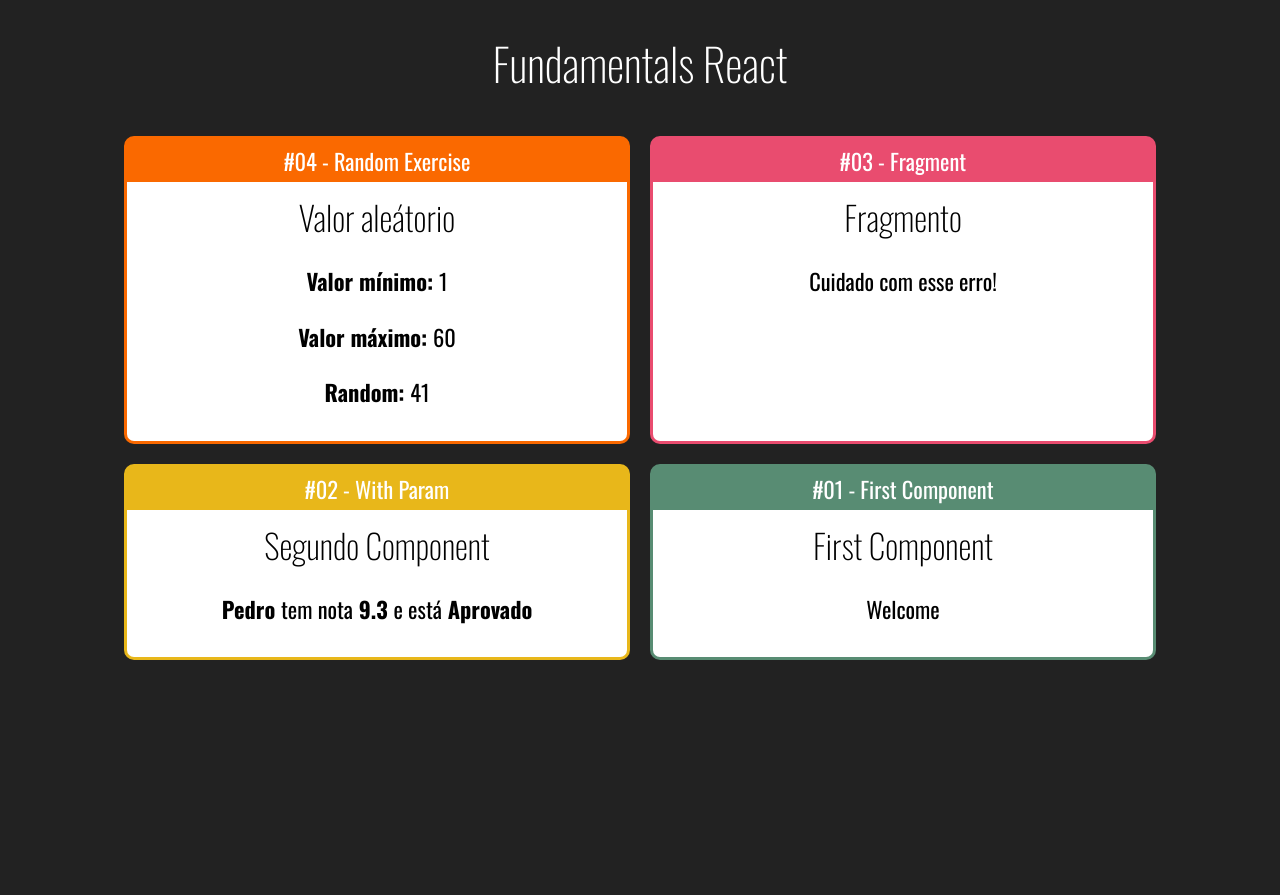
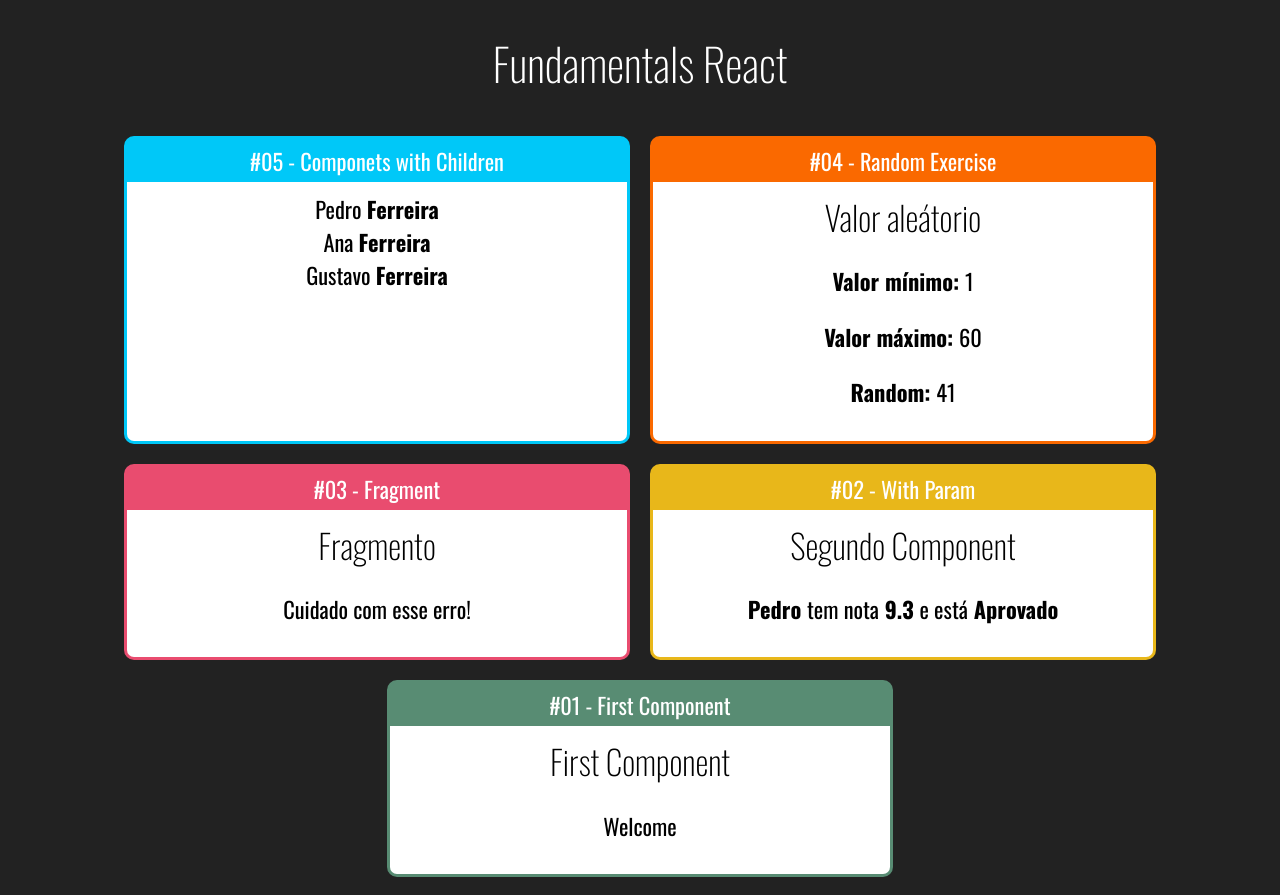
Before and after one commit to gsabreu/react, a React (Create React App) app in the folder udemy-coder/fundamentals-react/: page / in a window 1280 px wide. Before the commit the page ends 800 px from the top, so only its background shows below. Built offline with nearby package versions, Linux system fonts and the light colour scheme.

Commit message:
Addin famly three

```diff
--- a/udemy-coder/fundamentals-react/src/App.jsx
+++ b/udemy-coder/fundamentals-react/src/App.jsx
@@ -6,6 +6,7 @@ import WithParam from "./components/basics/WithParam";
 import Fragment from "./components/basics/Fragment";
 import RandomNumber from "./components/basics/RandomNumber";
 import Card from "./components/layout/Card";
+import Family from "./components/basics/Family";
 
 export default () => {
     return (
@@ -13,6 +14,11 @@ export default () => {
             <h1>Fundamentals React</h1>
 
             <div className="Cards">
+
+                <Card title="#05 - Componets with Children" color="#00C8F8">
+                    <Family surname="Ferreira"></Family>
+                </Card>
+
                 <Card title="#04 - Random Exercise" color="#FA6900">
                     <RandomNumber min={1} max={60} />
                 </Card>
--- /dev/null
+++ b/udemy-coder/fundamentals-react/src/components/basics/Family.jsx
@@ -0,0 +1,12 @@
+import FamilyMember from "./FamilyMember";
+import React from "react";
+
+export default (props) => {
+    return (
+        <div>
+            <FamilyMember name="Pedro" {...props}/>
+            <FamilyMember name="Ana" {...props}/>
+            <FamilyMember name="Gustavo" {...props}/>
+        </div>
+    );
+};
--- /dev/null
+++ b/udemy-coder/fundamentals-react/src/components/basics/FamilyMember.jsx
@@ -0,0 +1,10 @@
+import React from "react";
+
+export default (props) => {
+    const { name, surname } = props
+    return (
+        <div>
+            {name} <strong> {surname}</strong>
+        </div>
+    );
+};
```
